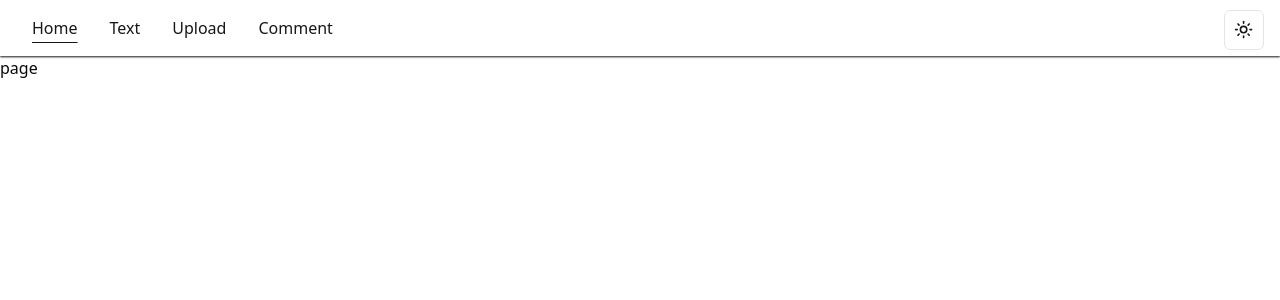
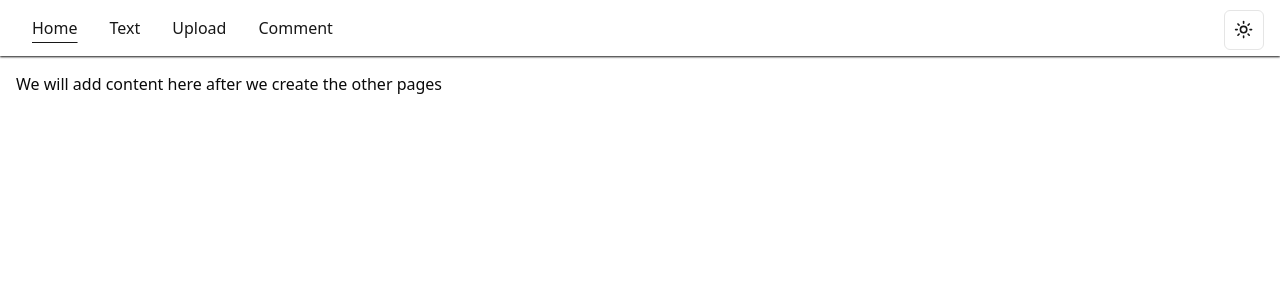
Before and after one commit to KashifKhn/Toxi_Scan, a Next.js app: page / in a window 1280 px wide. Shown: the top 300 px of the page. Built offline with nearby package versions, Linux system fonts and the light colour scheme.

Commit message:
refactor: Update HomePage component to include main content

```diff
--- a/src/app/page.tsx
+++ b/src/app/page.tsx
@@ -1,8 +1,14 @@
+import ThemeToggle from "@/components/ThemeToggle";
+import { Button } from "@/components/ui/button";
 
 const HomePage = () => {
   return (
-    <div>page</div>
-  )
-}
+    <main className="p-4">
+      We will add content here
+      after we create the other pages
+    </main>
 
-export default HomePage
+  );
+};
+
+export default HomePage;
```
